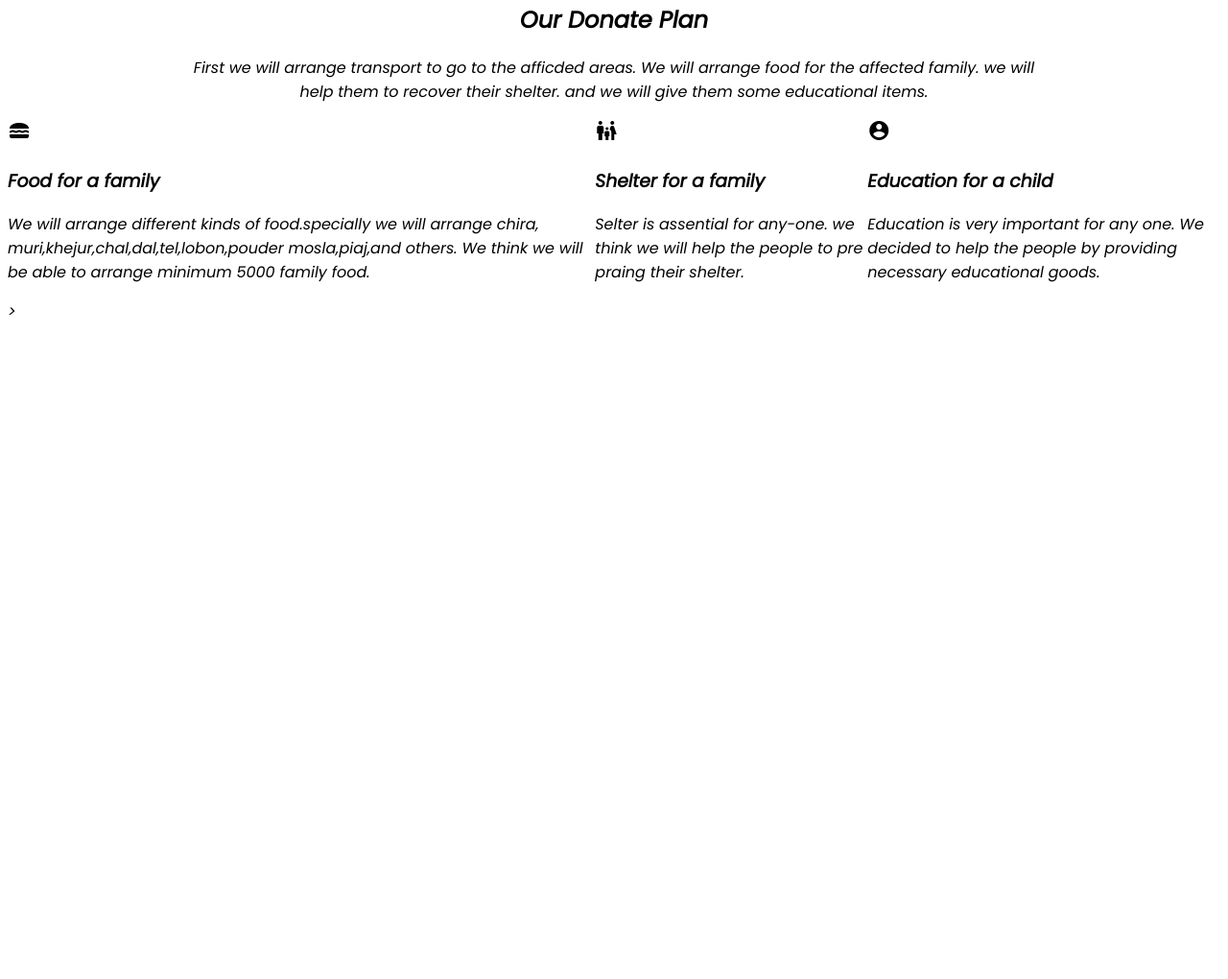
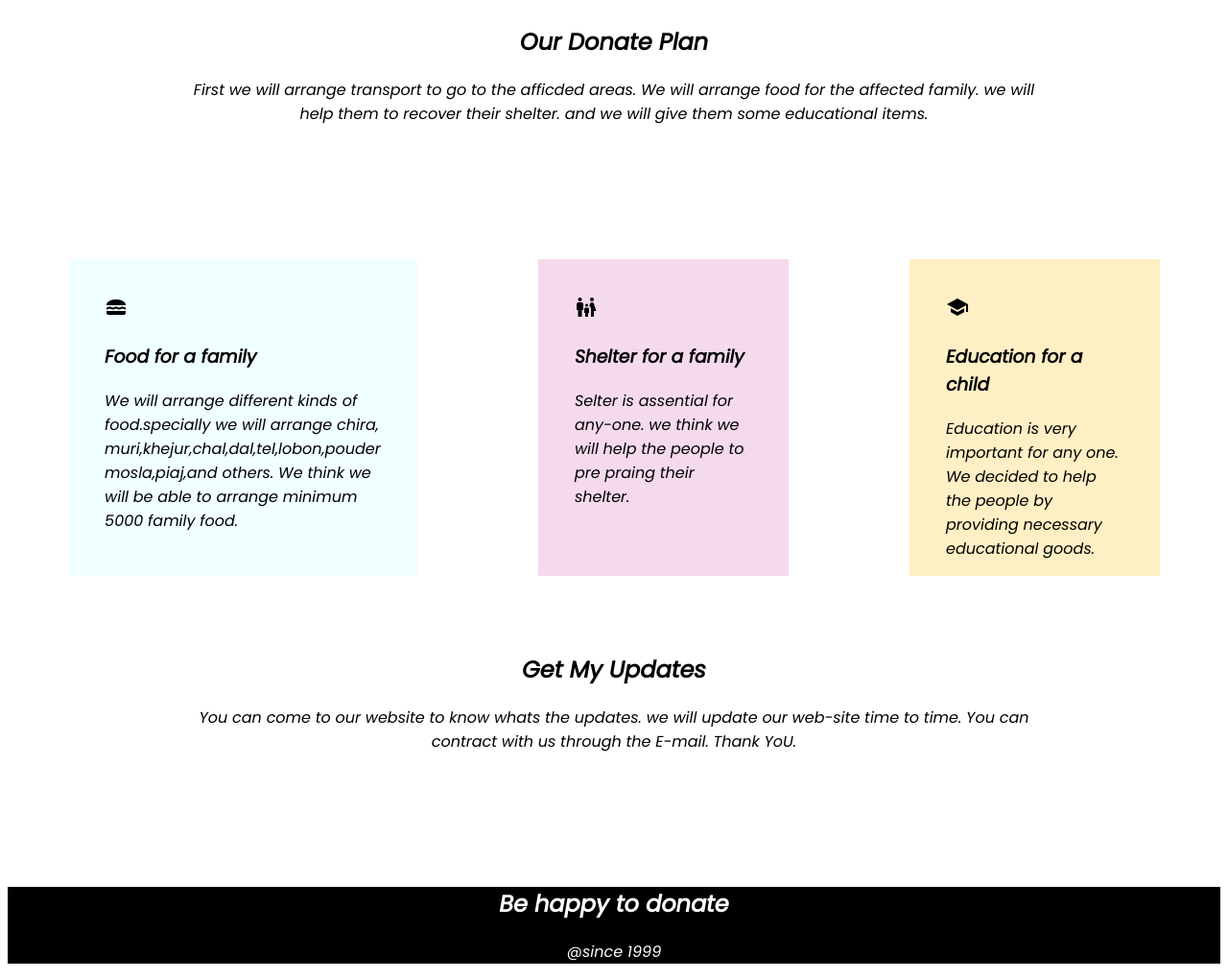
Before and after one commit to AhFahim01/donate-today-main, a plain HTML site: page donate-today-main/index.html in a window 1280 px wide. Shown: the part 991-2011 px from the top of the page at 96% size. Before the commit the page ends 1336 px from the top, so only its background shows below. Drawn offline with Linux system fonts and the light colour scheme.

Commit message:
fouth commit

```diff
--- a/donate-today-main/index.html
+++ b/donate-today-main/index.html
@@ -37,7 +37,7 @@
                 <span class="i-block">5000tk</span>
 
             </div>
-            <p class="under-line">Other Amount(Taka)</p>
+           <input type="number" name=" " id="">
             <a  class="donate-now" target="_blank" href="https://www.donate.com/">Donate Now</a>
 
         </div>
@@ -52,7 +52,7 @@
 
         <section class="flexiable-container">
 
-            <div class="one-trd-width">
+            <div class="gray-color one-trd-width">
 
                 <i  class="material-icons"><span class="material-icons-outlined">
                     lunch_dining
@@ -64,7 +64,7 @@
             </div>
 
 
-            <div>
+            <div class="pink-color one-trd-width">
 
                 <i  class="material-icons"><span class="material-icons-outlined">
                     family_restroom
@@ -75,10 +75,10 @@
             </div>
 
 
-            <div>
+            <div class="yello-color one-trd-width">
 
                 <i class="material-icons"><span class="material-icons-outlined">
-                    account_circle
+                    school
                     </span></i>
                <h3>Education for a child</h3>
                 <p>Education is very important for any one. We decided to help the people by providing necessary educational goods.</p>
@@ -87,11 +87,19 @@
 
 
         </section>
-        >
+
+        <div class="center-trd">
+
+            <h2>Get My Updates</h2>
+            <p>You can come to our website to know whats the updates. we will update our web-site time to time. You can contract with us through the E-mail. Thank YoU.</p>
 
 
 
+        </div>
 
-
-</body>
+    </body>
+    <footer class="center-footer">
+        <h2>Be happy to donate</h2>
+        <P>@since 1999</P>
+    </footer>
 </html>
--- a/donate-today-main/style.css
+++ b/donate-today-main/style.css
@@ -55,19 +55,45 @@ font-family: 'Poppins', sans-serif;
 .space-block{
     padding-bottom: 5%;
 }
-.under-line{
-text-decoration: underline;
-text-underline-position:;
-}
+
 .center-trd{
     text-align: center;
     padding-right:15% ;
     padding-left: 15%;
 }
 
+
+
 .flexiable-container{
     display: flex;
 }
 .one-trd-width{
+    width: 30%;
+    padding-top:  3%;
+    padding-left: 3%;
+    padding-right: 3%;
+    margin-left: 5%;
+    margin-right: 5%;
+}
+.gray-color{
+    background-color: azure;
+}
+.pink-color{
+    background-color: rgba(222, 135, 196, 0.308);
+}
+.yello-color{
+    background-color: rgb(255, 239, 196);
+}
+.center-trd{
+    text-align: center;
+    padding-top: 60px;
+    padding-bottom: 3px;
+    margin-bottom: 120px
+}
+.center-footer{
+    text-align:center ;
+    background-image:url(download.png);
+    color: white;
+
 
 }
```
Also changed, not shown: donate-today-main/download.png (added).
